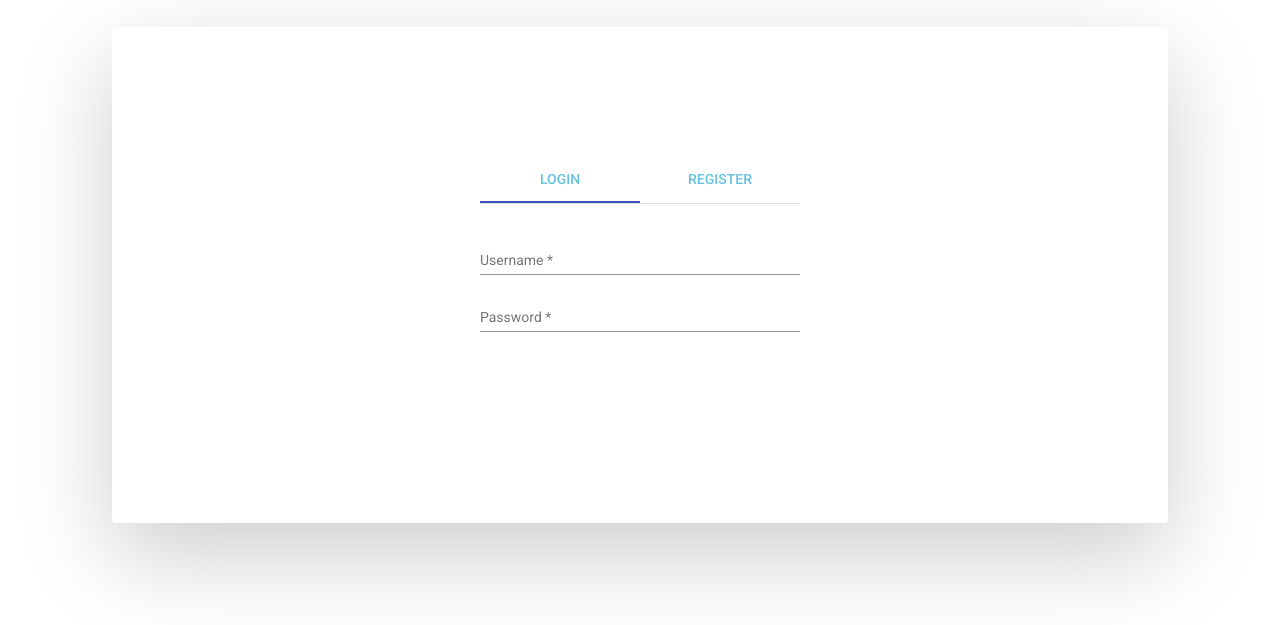
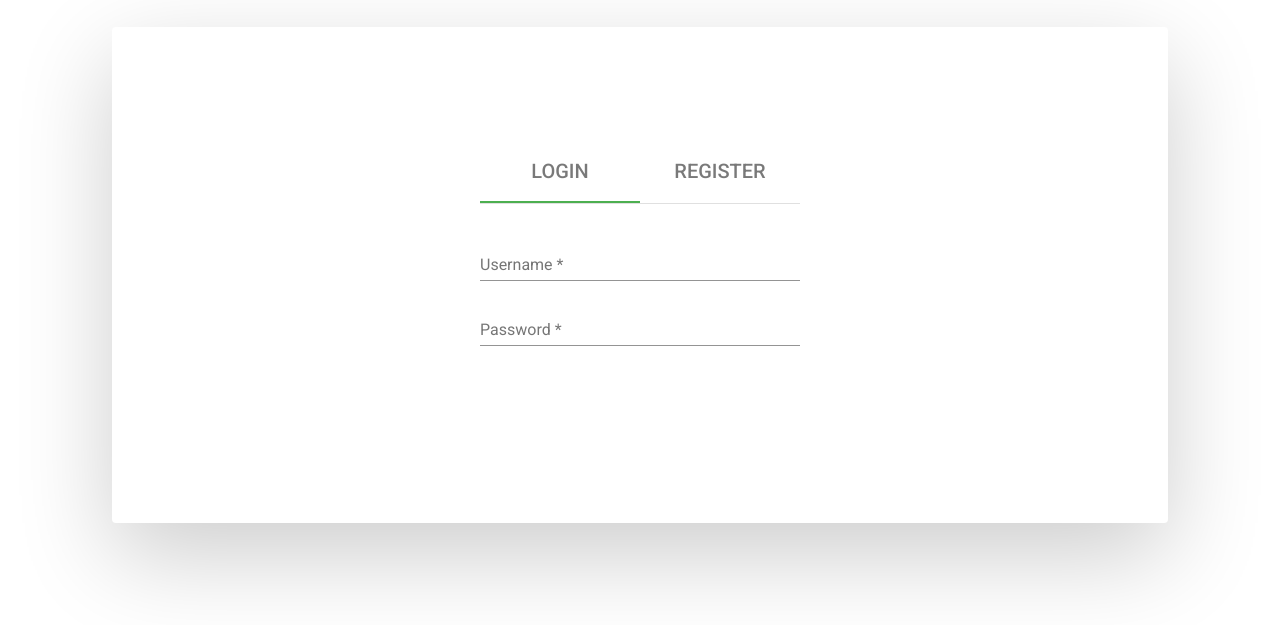
Before and after one commit to RevanthKumarMulluri/BugTracker, an Angular app: page / in a window 1280 px wide. Shown: the part 101-726 px from the top of the page. Built offline with nearby package versions, Linux system fonts and the light colour scheme.

Commit message:
added customized theme

```diff
--- a/angular.json
+++ b/angular.json
@@ -28,7 +28,7 @@
               "src/assets"
             ],
             "styles": [
-              "./node_modules/@angular/material/prebuilt-themes/deeppurple-amber.css",
+              "src/my-theme.scss",
               "src/styles.scss"
             ],
             "scripts": []
--- a/src/app/components/layouts/login-register/login-register.component.html
+++ b/src/app/components/layouts/login-register/login-register.component.html
@@ -4,13 +4,13 @@
         <mat-tab-group class='tab-group'>
             <mat-tab>
                 <ng-template mat-tab-label>
-                    <span class='login-label'>login</span>
+                    <h2 class='login-label'>login</h2>
                 </ng-template>
                 <login></login>
             </mat-tab>
             <mat-tab>
                 <ng-template mat-tab-label>
-                    <span class='login-label'>register</span>
+                    <h2 class='login-label'>register</h2>
                 </ng-template>
                 <register></register>
             </mat-tab>
--- a/src/app/components/layouts/login-register/login-register.component.scss
+++ b/src/app/components/layouts/login-register/login-register.component.scss
@@ -24,7 +24,7 @@
 .login-label {
     text-transform: uppercase;
     //margin-bottom: 2rem;
-    color: $color-blue-primary;
+    //color: $color-blue-primary;
 }
 
 
--- /dev/null
+++ b/src/my-theme.scss
@@ -0,0 +1,32 @@
+@import '~@angular/material/theming';
+
+@include mat-core();
+
+$my-theme-primary : mat-palette($mat-green);
+$my-theme-accent:  mat-palette($mat-green, A200, A100, A400);
+$my-theme-warn:    mat-palette($mat-red);
+
+
+$my-theme: mat-light-theme((
+  color: (
+    primary: $my-theme-primary,
+    accent: $my-theme-accent,
+    warn: $my-theme-warn,
+  )
+));
+
+@include angular-material-theme($my-theme);
+
+$custom-typography: mat-typography-config(
+  $font-family: 'Roboto, monospace',
+  $headline: mat-typography-level(1.5rem,2,700),
+  $body-1: mat-typography-level(1rem,1.6,500)
+);
+
+//@include mat-base-typography($custom-typography);
+
+// Override typography for a specific Angular Material components.
+//@include mat-checkbox-typography($custom-typography);
+
+// Override typography for all Angular Material, including mat-base-typography and all components.
+@include angular-material-typography($custom-typography);
--- a/src/styles.scss
+++ b/src/styles.scss
@@ -1,4 +1,12 @@
 /* You can add global styles to this file, and also import other style files */
-@import "~@angular/material/prebuilt-themes/indigo-pink.css";
-html, body { height: 100%; }
-body { margin: 0; font-family: Roboto, "Helvetica Neue", sans-serif;box-sizing: border-box; }
+
+html, body {
+    height: 100%;
+ }
+body {
+    margin: 0;
+    font-family: Roboto, "Helvetica Neue", sans-serif;
+    box-sizing: border-box;
+    min-height: 100vh;
+    font-weight: 800;
+}
```
